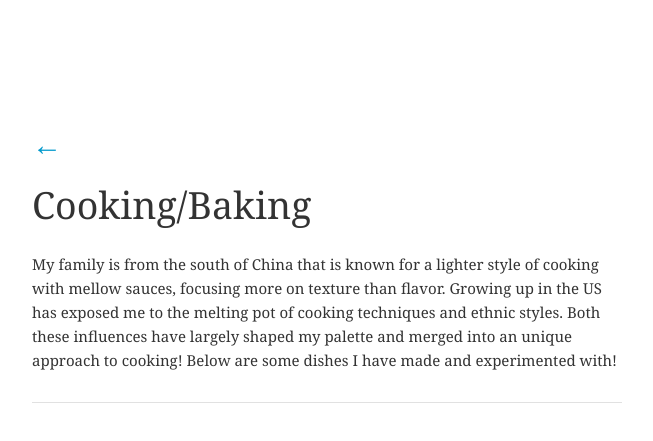
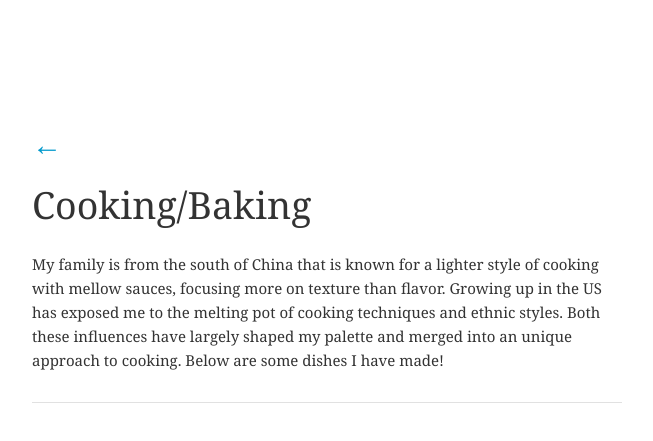
Before and after one commit to menglongguo/website, a Jekyll site: the page built from _projects/CookingBaking.md, in a window 1280 px wide and 900 px high, cut to the strip 0-441 px from the top of the window. Shown: the whole strip, without its empty margins (313-966 px from the left). Built offline with Jekyll 4.4.1, drawn with Linux system fonts in a browser that asks for light colours; comment, search, counter and statistics services are not loaded.

Commit message:
Update CookingBaking.md

```diff
--- a/_projects/CookingBaking.md
+++ b/_projects/CookingBaking.md
@@ -8,8 +8,8 @@ type: misc
 
 My family is from the south of China that is known for a lighter style of cooking with mellow sauces, focusing more on texture than flavor.
 Growing up in the US has exposed me to the melting pot of cooking techniques and ethnic styles.
-Both these influences have largely shaped my palette and merged into an unique approach to cooking!
-Below are some dishes I have made and experimented with!
+Both these influences have largely shaped my palette and merged into an unique approach to cooking.
+Below are some dishes I have made!
 
 ---
 ### Cooking
```
